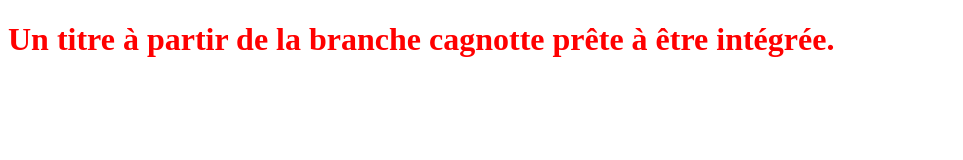
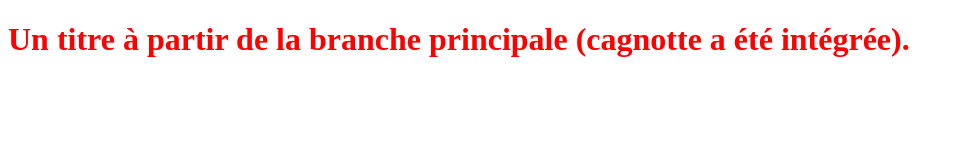
Before and after one commit to clc1968/OpenclassroomsProject, a plain HTML site: page index.html in a window 1280 px wide. Shown: the whole page, without its empty margins (0-963 px from the left). Drawn offline with Linux system fonts and the light colour scheme.

Commit message:
changement du titre après intégration à partir de la branche cagnotte

```diff
--- a/index.html
+++ b/index.html
@@ -5,6 +5,6 @@
     <link rel="stylesheet" type="text/css" href="styles.css">
 </head>
 <body>
-    <h1>Un titre à partir de la branche cagnotte prête à être intégrée.</h1>
+    <h1>Un titre à partir de la branche principale (cagnotte a été intégrée).</h1>
 </body>
 </html>
```
